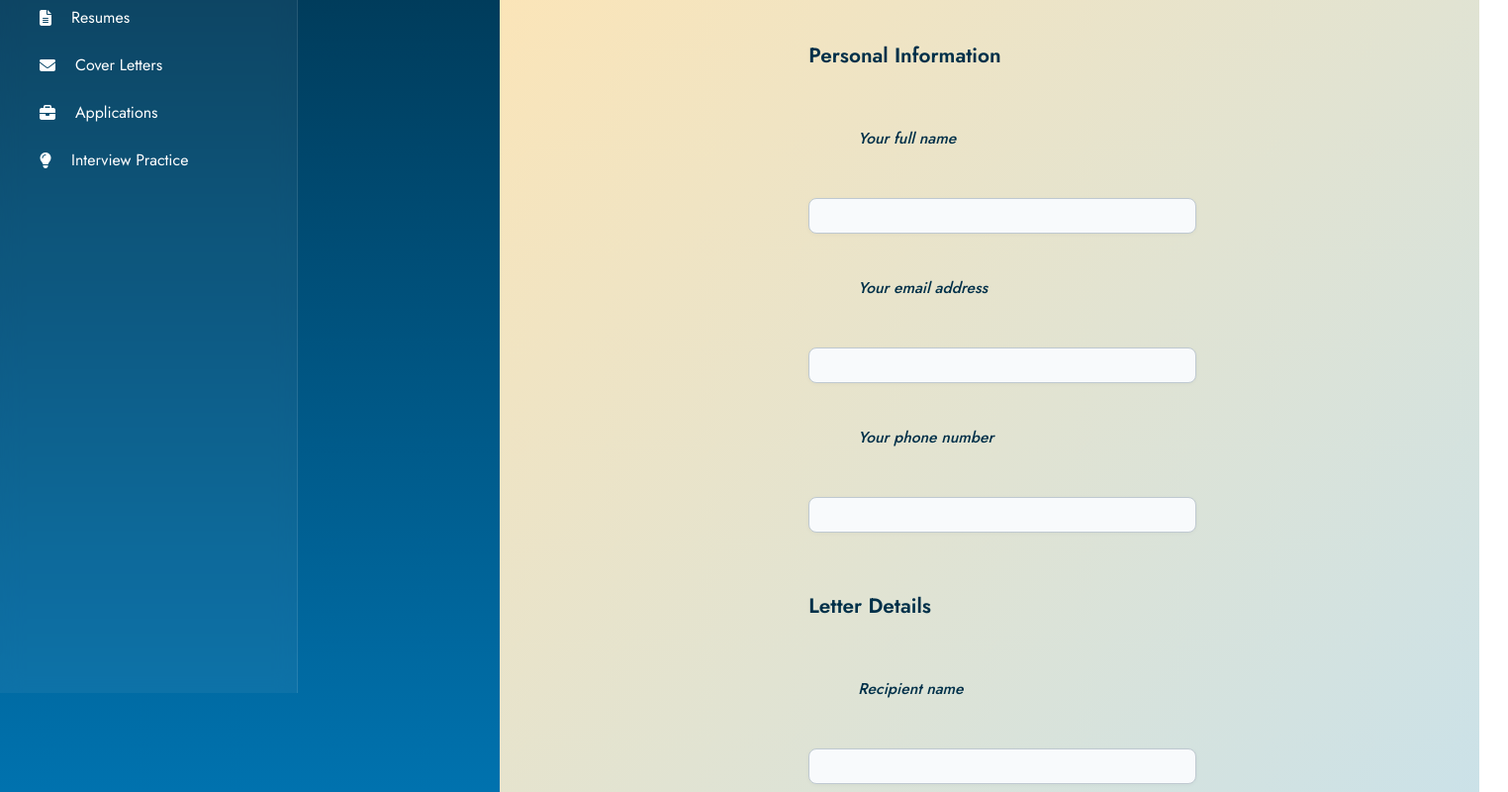
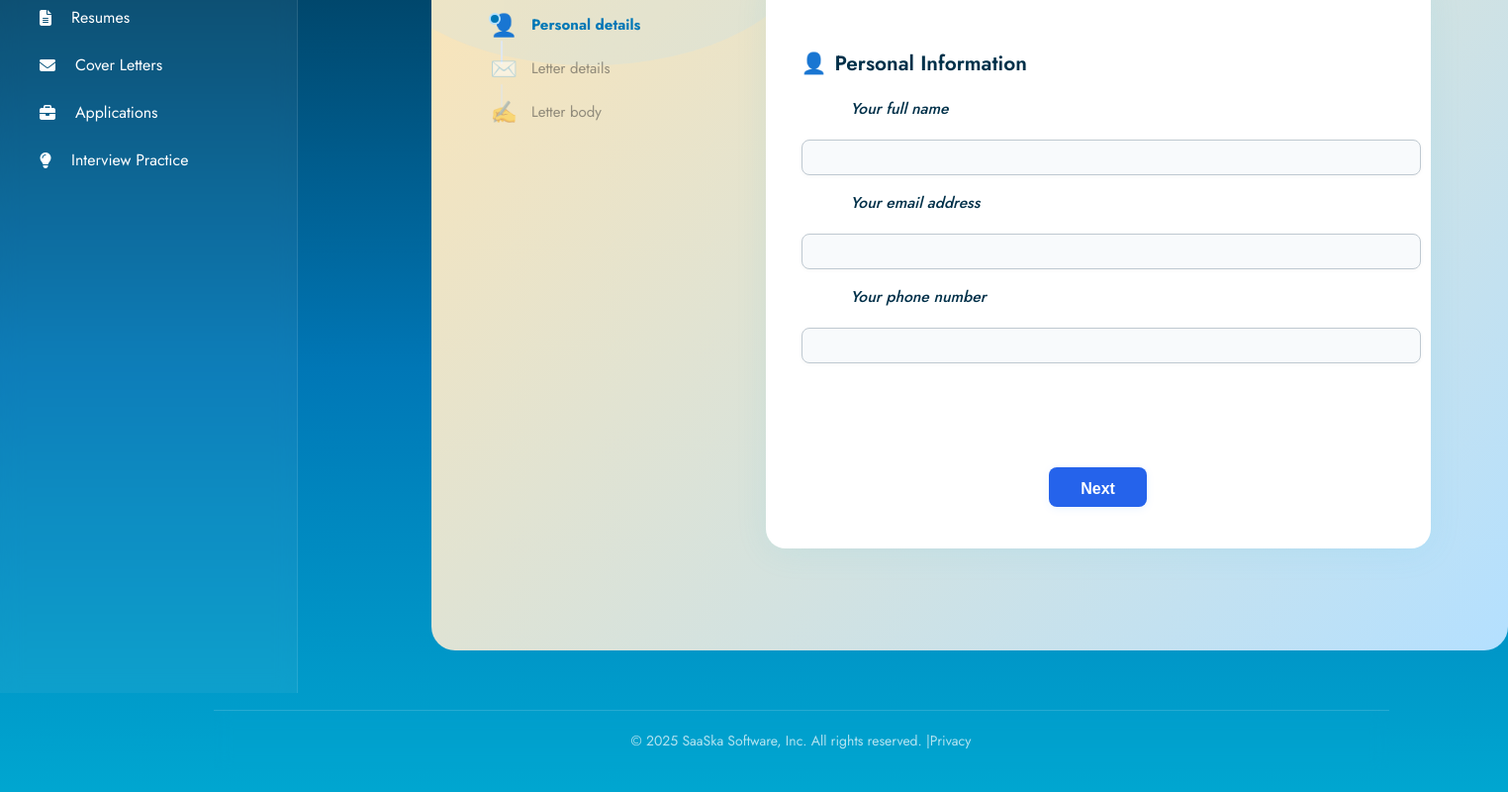
Before and after one commit to lifelongjstring/Saaska, a React (Create React App) app: page /cover-letter-maker-page in a window 1280 px wide. Shown: the part 180-980 px from the top of the page at 99% size, 1524 px wide, since content can reach past the window. Built offline with nearby package versions, Linux system fonts and the light colour scheme.

Commit message:
Commit and push all project changes

```diff
--- /dev/null
+++ b/src/components/CLLetterBodyForm.jsx
@@ -0,0 +1,11 @@
+import React from "react";
+
+export default function CLLetterBodyForm({ form, handleChange }) {
+  return (
+    <section className="resume-section-card">
+      <h2 className="resume-section-title"><span role="img" aria-label="writing hand">✍️</span> Letter Body</h2>
+      <label className="field-label">Letter body</label>
+      <textarea name="letterBody" value={form.letterBody} onChange={handleChange} rows={10} required />
+    </section>
+  );
+}
--- /dev/null
+++ b/src/components/CLLetterDetailsForm.jsx
@@ -0,0 +1,15 @@
+import React from "react";
+
+export default function CLLetterDetailsForm({ form, handleChange }) {
+  return (
+    <section className="resume-section-card">
+      <h2 className="resume-section-title"><span role="img" aria-label="envelope">✉️</span> Letter Details</h2>
+      <label className="field-label">Recipient name</label>
+      <input name="recipient" type="text" value={form.recipient} onChange={handleChange} />
+      <label className="field-label">Company name</label>
+      <input name="company" type="text" value={form.company} onChange={handleChange} />
+      <label className="field-label">Job title</label>
+      <input name="jobTitle" type="text" value={form.jobTitle} onChange={handleChange} />
+    </section>
+  );
+}
--- /dev/null
+++ b/src/components/CLPersonalInfoForm.jsx
@@ -0,0 +1,15 @@
+import React from "react";
+
+export default function CLPersonalInfoForm({ form, handleChange }) {
+  return (
+    <section className="resume-section-card">
+      <h2 className="resume-section-title"><span role="img" aria-label="person">👤</span> Personal Information</h2>
+      <label className="field-label">Your full name</label>
+      <input name="name" type="text" value={form.name} onChange={handleChange} required />
+      <label className="field-label">Your email address</label>
+      <input name="email" type="email" value={form.email} onChange={handleChange} required />
+      <label className="field-label">Your phone number</label>
+      <input name="phone" type="tel" value={form.phone} onChange={handleChange} required />
+    </section>
+  );
+}
--- a/src/components/EducationForm.jsx
+++ b/src/components/EducationForm.jsx
@@ -2,14 +2,23 @@ import React from "react";
 
 export default function EducationForm({ form, handleChange }) {
   return (
-    <section className="resume-section-card">
-      <h2 className="resume-section-title"><span role="img" aria-label="graduation cap">🎓</span> Education</h2>
-      <label className="field-label">School or university name</label>
-      <input name="school" type="text" value={form.school} onChange={handleChange} />
-      <label className="field-label">Degree or qualification</label>
-      <input name="degree" type="text" value={form.degree} onChange={handleChange} />
+    <section>
+      <h2 style={{ fontSize: '1.5rem', fontWeight: 800, marginBottom: 8 }}>Education</h2>
+      <div style={{ color: '#555', fontSize: '1.08rem', marginBottom: 24 }}>
+        Include your most recent school and degree. This gives recruiters insight into your academic background.
+      </div>
+      <div style={{ display: 'flex', gap: 16, marginBottom: 18 }}>
+        <div style={{ flex: 1 }}>
+          <label className="field-label">School or university name</label>
+          <input name="school" type="text" value={form.school} onChange={handleChange} style={{ width: '100%' }} />
+        </div>
+        <div style={{ flex: 1 }}>
+          <label className="field-label">Degree or qualification</label>
+          <input name="degree" type="text" value={form.degree} onChange={handleChange} style={{ width: '100%' }} />
+        </div>
+      </div>
       <label className="field-label">Additional notes (optional)</label>
-      <textarea name="eduDesc" value={form.eduDesc} onChange={handleChange} />
+      <textarea name="eduDesc" value={form.eduDesc} onChange={handleChange} style={{ width: '100%' }} />
     </section>
   );
 }
--- a/src/components/SkillsForm.jsx
+++ b/src/components/SkillsForm.jsx
@@ -2,10 +2,13 @@ import React from "react";
 
 export default function SkillsForm({ form, handleChange }) {
   return (
-    <section className="resume-section-card">
-      <h2 className="resume-section-title"><span role="img" aria-label="sparkles">✨</span> Skills</h2>
-      <label className="field-label">List your key skills (comma separated)</label>
-      <input name="skills" type="text" value={form.skills} onChange={handleChange} />
+    <section>
+      <h2 style={{ fontSize: '1.5rem', fontWeight: 800, marginBottom: 8 }}>Skills</h2>
+      <div style={{ color: '#555', fontSize: '1.08rem', marginBottom: 24 }}>
+        List your key skills, separated by commas. This helps recruiters quickly see your strengths.
+      </div>
+      <label className="field-label">Key skills</label>
+      <input name="skills" type="text" value={form.skills} onChange={handleChange} style={{ width: '100%' }} />
     </section>
   );
 }
--- a/src/components/WorkExperienceForm.jsx
+++ b/src/components/WorkExperienceForm.jsx
@@ -2,14 +2,23 @@ import React from "react";
 
 export default function WorkExperienceForm({ form, handleChange }) {
   return (
-    <section className="resume-section-card">
-      <h2 className="resume-section-title"><span role="img" aria-label="briefcase">💼</span> Work Experience</h2>
-      <label className="field-label">Most recent job title</label>
-      <input name="jobTitle" type="text" value={form.jobTitle} onChange={handleChange} />
-      <label className="field-label">Company name</label>
-      <input name="company" type="text" value={form.company} onChange={handleChange} />
+    <section>
+      <h2 style={{ fontSize: '1.5rem', fontWeight: 800, marginBottom: 8 }}>Employment history</h2>
+      <div style={{ color: '#555', fontSize: '1.08rem', marginBottom: 24 }}>
+        List your most recent job title and company. This helps recruiters understand your experience at a glance.
+      </div>
+      <div style={{ display: 'flex', gap: 16, marginBottom: 18 }}>
+        <div style={{ flex: 1 }}>
+          <label className="field-label">Job title</label>
+          <input name="jobTitle" type="text" value={form.jobTitle} onChange={handleChange} style={{ width: '100%' }} />
+        </div>
+        <div style={{ flex: 1 }}>
+          <label className="field-label">Company name</label>
+          <input name="company" type="text" value={form.company} onChange={handleChange} style={{ width: '100%' }} />
+        </div>
+      </div>
       <label className="field-label">What did you do in this role?</label>
-      <textarea name="workDesc" value={form.workDesc} onChange={handleChange} />
+      <textarea name="workDesc" value={form.workDesc} onChange={handleChange} style={{ width: '100%' }} />
     </section>
   );
 }
--- a/src/pages/CoverLetterMakerPage.js
+++ b/src/pages/CoverLetterMakerPage.js
@@ -1,4 +1,4 @@
-import React, { useState, useEffect } from "react";
+import React, { useState, useEffect, useRef } from "react";
 import Sidebar from "../components/Sidebar";
 import Footer from "../components/Footer";
 import "../styles/resume.css";
@@ -6,6 +6,9 @@ import "../styles/coverLetterMaker.css";
 import "../App.css";
 import { useUserActivity } from "../contexts/UserActivityContext";
 import ActivityTracker from "../components/ActivityTracker";
+import CLPersonalInfoForm from '../components/CLPersonalInfoForm';
+import CLLetterDetailsForm from '../components/CLLetterDetailsForm';
+import CLLetterBodyForm from '../components/CLLetterBodyForm';
 
 /**
  * CoverLetterMakerPage component allows users to create a new cover letter with a modern, glassy form.
@@ -15,6 +18,7 @@ import ActivityTracker from "../components/ActivityTracker";
 export default function CoverLetterMakerPage() {
   const [form, setForm] = useState({
     name: "",
+    lastName: "",
     email: "",
     phone: "",
     recipient: "",
@@ -24,6 +28,10 @@ export default function CoverLetterMakerPage() {
   });
   const [saved, setSaved] = useState(false);
   const { trackPageVisit, trackCoverLetterGenerated } = useUserActivity();
+  const [currentStep, setCurrentStep] = useState(0);
+  const personalRef = useRef();
+  const detailsRef = useRef();
+  const bodyRef = useRef();
 
   useEffect(() => {
     trackPageVisit('Cover Letter Maker');
@@ -64,37 +72,62 @@ export default function CoverLetterMakerPage() {
     alert("PDF download coming soon!");
   };
 
+  // Now define steps after all functions are declared
+  const steps = [
+    { key: 'personal', label: 'Personal details', icon: '👤', component: <CLPersonalInfoForm form={form} handleChange={handleChange} /> },
+    { key: 'details', label: 'Letter details', icon: '✉️', component: <CLLetterDetailsForm form={form} handleChange={handleChange} /> },
+    { key: 'body', label: 'Letter body', icon: '✍️', component: <CLLetterBodyForm form={form} handleChange={handleChange} /> },
+  ];
+  const activeSection = steps[currentStep].key;
+
   return (
     <div className="cover-letter-maker-wrapper">
       <ActivityTracker feature="cover_letter_maker" pageName="Cover Letter Maker" />
       <Sidebar />
-      <main className="cover-letter-maker-content" style={{ color: '#000', background: 'linear-gradient(135deg, #ffe5b4 0%, #b4e0ff 100%)', minHeight: '100vh', borderRadius: '24px' }}>
-        <h1 style={{ color: 'black', fontWeight: 700, fontSize: '2rem', marginBottom: '1.5rem', textAlign: 'center' }}>Create Your Cover Letter</h1>
-        <form className="resume-form" onSubmit={handleSubmit} style={{ display: 'flex', flexDirection: 'column', gap: '1.5rem', padding: '2rem', maxWidth: 800, margin: 'auto' }}>
-              <h2>Personal Information</h2>
-              <label className="field-label">Your full name</label>
-              <input name="name" type="text" value={form.name} onChange={handleChange} required />
-              <label className="field-label">Your email address</label>
-              <input name="email" type="email" value={form.email} onChange={handleChange} required />
-              <label className="field-label">Your phone number</label>
-              <input name="phone" type="tel" value={form.phone} onChange={handleChange} required />
-
-              <h2>Letter Details</h2>
-              <label className="field-label">Recipient name</label>
-              <input name="recipient" type="text" value={form.recipient} onChange={handleChange} />
-              <label className="field-label">Company name</label>
-              <input name="company" type="text" value={form.company} onChange={handleChange} />
-              <label className="field-label">Job title</label>
-              <input name="jobTitle" type="text" value={form.jobTitle} onChange={handleChange} />
-              <label className="field-label">Letter body</label>
-              <textarea name="letterBody" value={form.letterBody} onChange={handleChange} rows={10} required />
-
-              <div className="button-row" style={{ marginTop: '2rem', display: 'flex', gap: '1rem' }}>
-                <button type="submit" className="submit-btn">Save Letter</button>
-                <button type="button" className="download-btn" onClick={handleDownload}>Download as PDF</button>
+      <main className="cover-letter-maker-content" style={{ color: '#000', background: 'linear-gradient(135deg, #ffe5b4 0%, #b4e0ff 100%)', minHeight: '100vh', borderRadius: '24px', position: 'relative', overflow: 'hidden' }}>
+        {/* Decorative SVG background flourish */}
+        <svg width="480" height="320" viewBox="0 0 480 320" fill="none" xmlns="http://www.w3.org/2000/svg" style={{ position: 'absolute', top: -60, left: -80, zIndex: 0, opacity: 0.18 }}>
+          <ellipse cx="240" cy="160" rx="220" ry="120" fill="#b4e0ff" />
+          <ellipse cx="340" cy="100" rx="90" ry="60" fill="#ffe5b4" />
+        </svg>
+        <h1 style={{ color: 'black', fontWeight: 700, fontSize: '2rem', marginBottom: '1.5rem', textAlign: 'center', position: 'relative', zIndex: 1 }}>Create Your Cover Letter</h1>
+        {/* Progress Stepper */}
+        <div style={{ display: 'flex', justifyContent: 'center', alignItems: 'flex-start', minHeight: '80vh', gap: 40 }}>
+          {/* Vertical Stepper Sidebar */}
+          <aside style={{ minWidth: 220, maxWidth: 240, background: 'none', padding: '32px 0 32px 0', display: 'flex', flexDirection: 'column', alignItems: 'flex-end' }}>
+            <nav style={{ width: '100%' }}>
+              {steps.map((step, idx) => (
+                <div key={step.key} style={{ display: 'flex', alignItems: 'center', marginBottom: 12, position: 'relative', opacity: idx > currentStep ? 0.5 : 1 }}>
+                  <span style={{ fontSize: 22, marginRight: 14 }}>{step.icon}</span>
+                  <span style={{ fontWeight: activeSection === step.key ? 700 : 400, color: activeSection === step.key ? '#0077b6' : '#333', fontSize: 15 }}>{step.label}</span>
+                  {idx < steps.length - 1 && (
+                    <span style={{ position: 'absolute', left: 10, top: 32, width: 2, height: 24, background: '#e0e7ef', borderRadius: 1 }} />
+                  )}
+                  {activeSection === step.key && (
+                    <span style={{ position: 'absolute', left: 0, top: 6, width: 8, height: 8, borderRadius: '50%', background: '#0077b6', boxShadow: '0 0 0 2px #b4e0ff' }} />
+                  )}
+                </div>
+              ))}
+            </nav>
+          </aside>
+          {/* Main Card Content */}
+          <div style={{ flex: 1, maxWidth: 600, background: '#fff', borderRadius: 20, boxShadow: '0 4px 32px rgba(70,196,224,0.10)', padding: '40px 36px 32px 36px', margin: '0 auto', position: 'relative', zIndex: 1 }}>
+            <form className="resume-form" onSubmit={handleSubmit} style={{ display: 'flex', flexDirection: 'column', gap: '2.5rem', padding: 0, maxWidth: '100%', margin: 0, position: 'relative', zIndex: 1 }}>
+              {steps[currentStep].component}
+              <div className="button-row" style={{ marginTop: '2rem', display: 'flex', gap: '1rem', justifyContent: 'flex-end' }}>
+                {currentStep > 0 && (
+                  <button type="button" className="download-btn" onClick={() => setCurrentStep(currentStep - 1)} style={{ background: '#f3f4f6', color: '#003049' }}>Back</button>
+                )}
+                {currentStep < steps.length - 1 ? (
+                  <button type="button" className="submit-btn" onClick={() => setCurrentStep(currentStep + 1)} style={{ background: '#2563eb', color: '#fff' }}>Next</button>
+                ) : (
+                  <button type="submit" className="submit-btn">Save Letter</button>
+                )}
               </div>
               {saved && <div style={{ color: '#28a745', fontWeight: 600 }}>Cover letter saved! (Not yet persistent)</div>}
-        </form>
+            </form>
+          </div>
+        </div>
       </main>
       <Footer />
     </div>
--- a/src/styles/resume.css
+++ b/src/styles/resume.css
@@ -512,3 +512,13 @@ footer {
   position: relative;
   left: -80px;
 }
+
+.resume-section-title {
+  font-size: 1.3rem;
+  font-weight: 700;
+  color: #003049;
+  margin-bottom: 1.2rem;
+  display: flex;
+  align-items: center;
+  gap: 0.5rem;
+}
```
